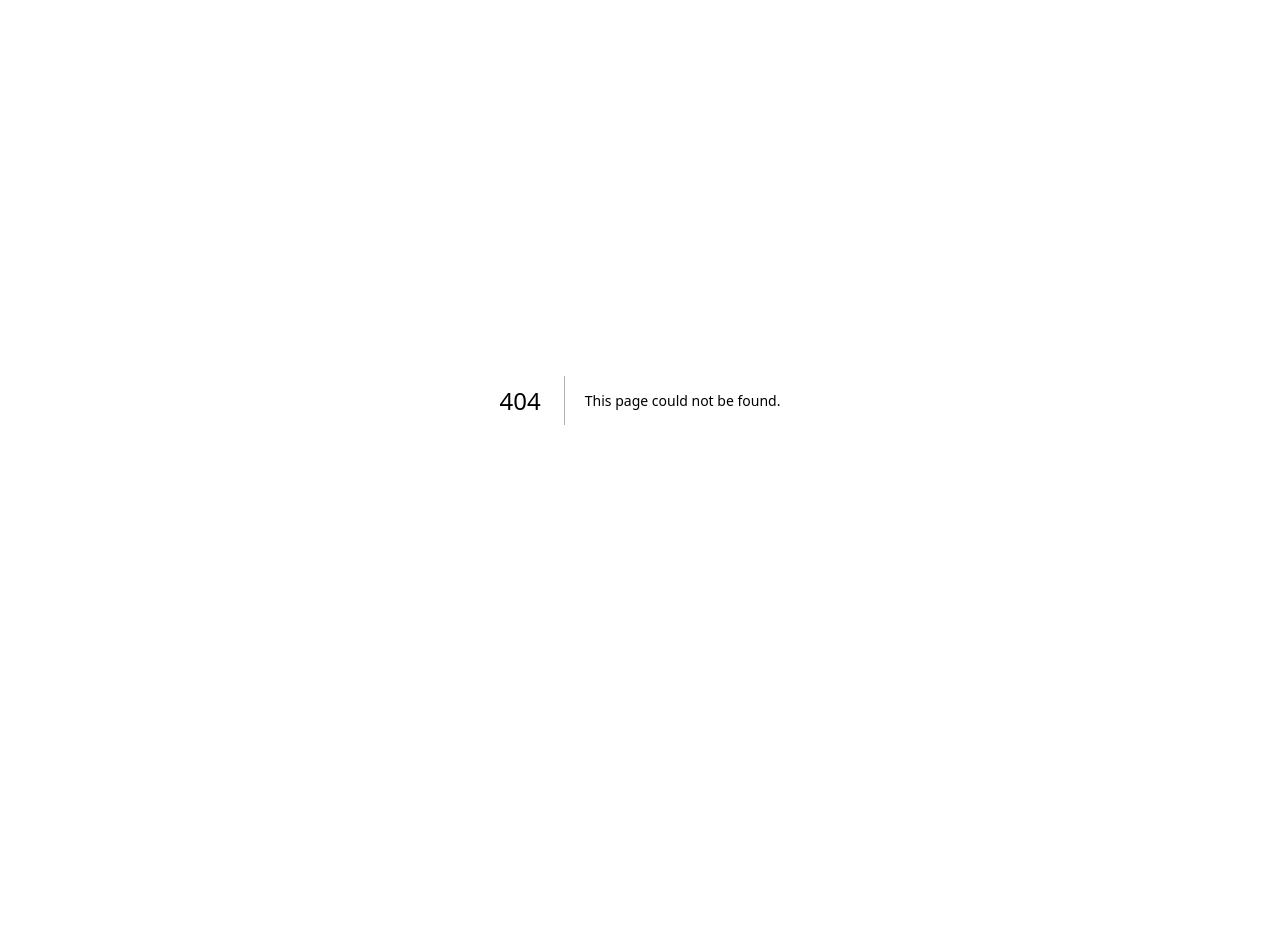
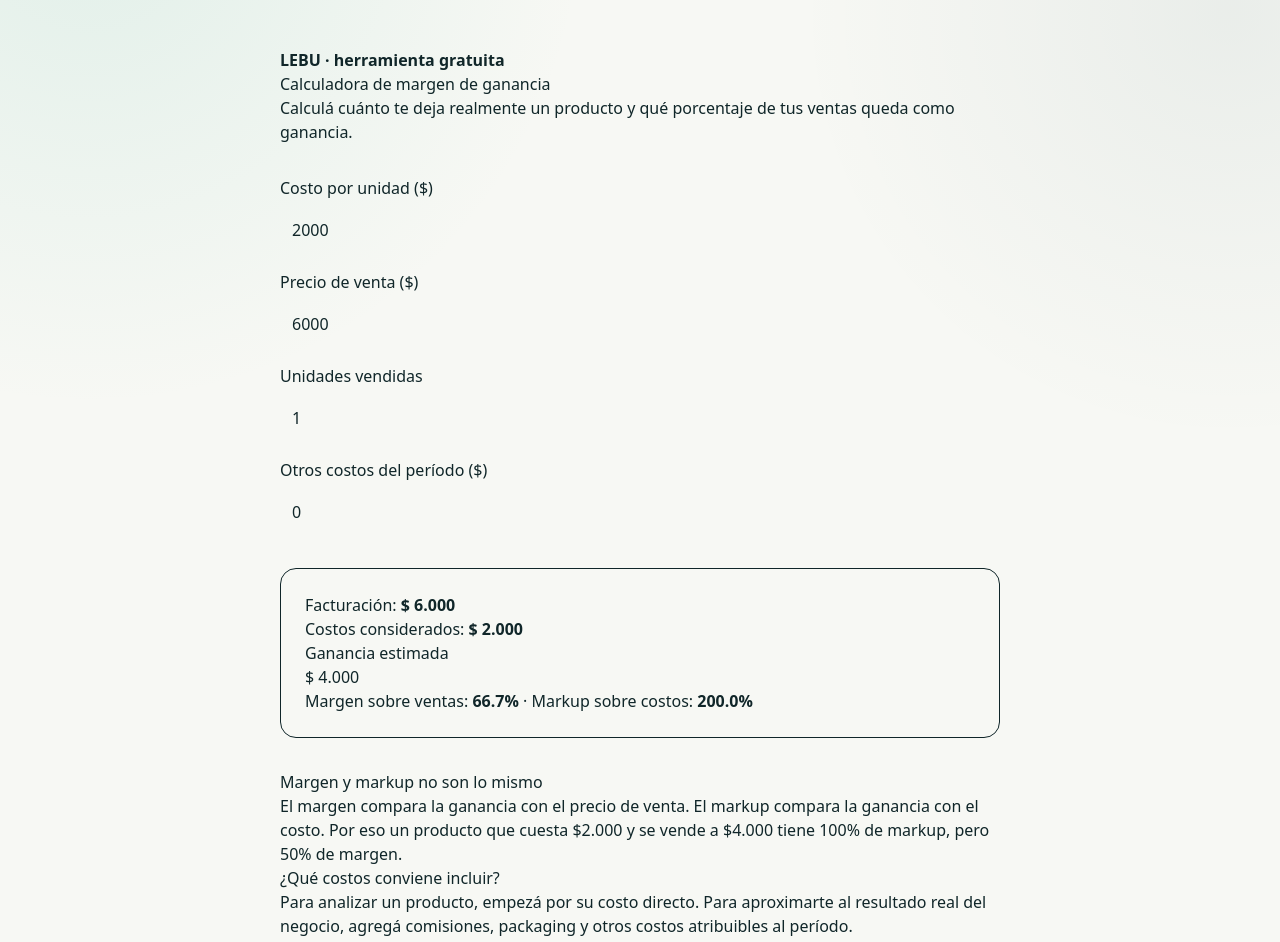
Before and after one commit to MatiLencina97/lebu-business-guidance, a Next.js app: page /calculadora-margen-ganancia in a window 1280 px wide. Before the commit this address had no page. Shown: the top 942 px of the page. Before the commit the page ends 800 px from the top, so only its background shows below. Built offline with nearby package versions, Linux system fonts and the light colour scheme.

Commit message:
feat(seo): add profit margin calculator

```diff
--- /dev/null
+++ b/src/app/calculadora-margen-ganancia/page.tsx
@@ -0,0 +1,51 @@
+"use client";
+
+import { useMemo, useState } from "react";
+
+const money = new Intl.NumberFormat("es-AR", { style: "currency", currency: "ARS", maximumFractionDigits: 0 });
+
+export default function MargenGananciaPage() {
+  const [costo, setCosto] = useState(2000);
+  const [precio, setPrecio] = useState(6000);
+  const [fijos, setFijos] = useState(0);
+  const [unidades, setUnidades] = useState(1);
+  const r = useMemo(() => {
+    const cantidad = Math.max(1, unidades);
+    const ventaTotal = Math.max(0, precio) * cantidad;
+    const costoTotal = Math.max(0, costo) * cantidad + Math.max(0, fijos);
+    const ganancia = ventaTotal - costoTotal;
+    return {
+      ventaTotal, costoTotal, ganancia,
+      margen: ventaTotal > 0 ? ganancia / ventaTotal * 100 : 0,
+      markup: costoTotal > 0 ? ganancia / costoTotal * 100 : 0,
+    };
+  }, [costo, precio, fijos, unidades]);
+
+  return <main style={{maxWidth:760,margin:"0 auto",padding:"48px 20px",fontFamily:"system-ui"}}>
+    <p style={{fontWeight:700}}>LEBU · herramienta gratuita</p>
+    <h1>Calculadora de margen de ganancia</h1>
+    <p>Calculá cuánto te deja realmente un producto y qué porcentaje de tus ventas queda como ganancia.</p>
+    <section style={{display:"grid",gap:16,marginTop:32}}>
+      <label>Costo por unidad ($)<input aria-label="Costo por unidad" type="number" min="0" value={costo} onChange={e=>setCosto(Number(e.target.value))} style={{display:"block",width:"100%",padding:12,marginTop:6}} /></label>
+      <label>Precio de venta ($)<input aria-label="Precio de venta" type="number" min="0" value={precio} onChange={e=>setPrecio(Number(e.target.value))} style={{display:"block",width:"100%",padding:12,marginTop:6}} /></label>
+      <label>Unidades vendidas<input aria-label="Unidades" type="number" min="1" value={unidades} onChange={e=>setUnidades(Number(e.target.value))} style={{display:"block",width:"100%",padding:12,marginTop:6}} /></label>
+      <label>Otros costos del período ($)<input aria-label="Otros costos" type="number" min="0" value={fijos} onChange={e=>setFijos(Number(e.target.value))} style={{display:"block",width:"100%",padding:12,marginTop:6}} /></label>
+    </section>
+    <section style={{marginTop:32,padding:24,border:"1px solid currentColor",borderRadius:16}}>
+      <p>Facturación: <strong>{money.format(r.ventaTotal)}</strong></p>
+      <p>Costos considerados: <strong>{money.format(r.costoTotal)}</strong></p>
+      <p>Ganancia estimada</p><h2>{money.format(r.ganancia)}</h2>
+      <p>Margen sobre ventas: <strong>{r.margen.toFixed(1)}%</strong> · Markup sobre costos: <strong>{r.markup.toFixed(1)}%</strong></p>
+    </section>
+    <section style={{marginTop:32}}>
+      <h2>Margen y markup no son lo mismo</h2>
+      <p>El margen compara la ganancia con el precio de venta. El markup compara la ganancia con el costo. Por eso un producto que cuesta $2.000 y se vende a $4.000 tiene 100% de markup, pero 50% de margen.</p>
+      <h2>¿Qué costos conviene incluir?</h2>
+      <p>Para analizar un producto, empezá por su costo directo. Para aproximarte al resultado real del negocio, agregá comisiones, packaging y otros costos atribuibles al período.</p>
+      <h2>Del margen al objetivo diario</h2>
+      <p>Lebu usa tus ventas, gastos y objetivos para mostrar cuánto necesitás vender y si venís al ritmo necesario durante el período.</p>
+      <a href="/" style={{fontWeight:700}}>Conocé Lebu →</a><span> · </span><a href="/calculadora-punto-de-equilibrio">Calculá tu punto de equilibrio →</a>
+    </section>
+    <p style={{marginTop:40,fontSize:13,opacity:.7}}>Resultado orientativo. No reemplaza asesoramiento contable o financiero.</p>
+  </main>;
+}
```
